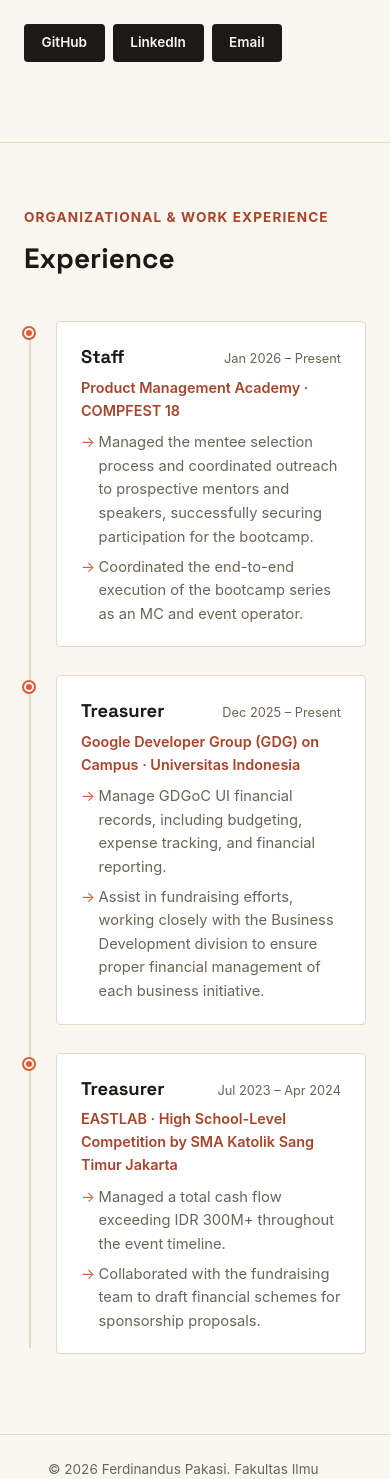
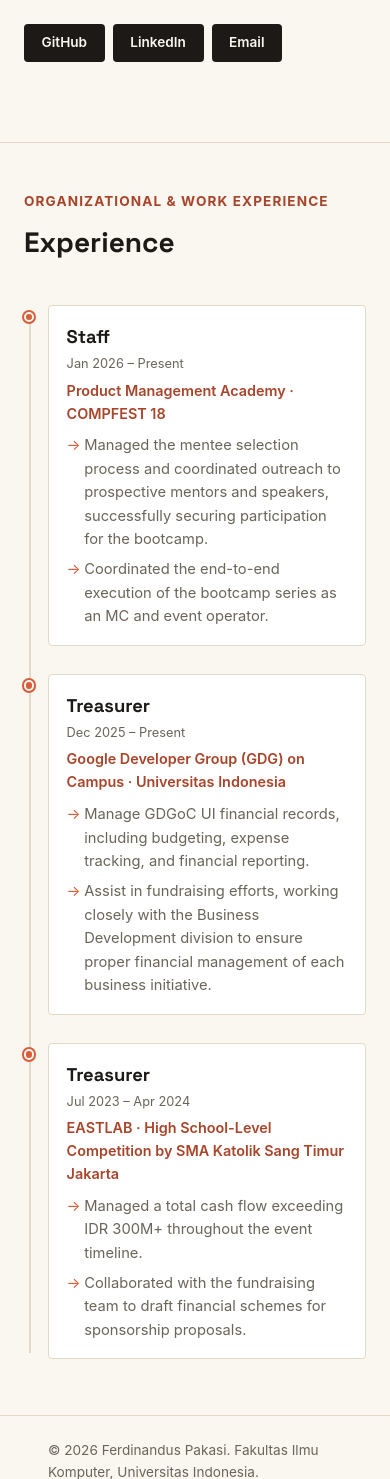
Before and after one commit to ferdinanduspakasi/myportofolio, a Django app: page / in a window 390 px wide. Shown: the part 819-2298 px from the top of the page. Run offline with Django 5.2, Linux system fonts and the light colour scheme.

Commit message:
feat: mobile optimization

```diff
--- a/static/css/style.css
+++ b/static/css/style.css
@@ -315,4 +315,25 @@ h1,
         justify-content: flex-start;
     }
 
+    .experience {
+        padding: 3rem 0 3.5rem;
+    }
+
+    .timeline {
+        padding-left: 1.5rem;
+    }
+
+    .timeline-marker {
+        left: -1.5rem;
+    }
+
+    .timeline-content {
+        padding: 1rem 1.1rem;
+    }
+
+    .timeline-heading {
+        flex-direction: column;
+        align-items: flex-start;
+        gap: 0.15rem;
+    }
 }
```
